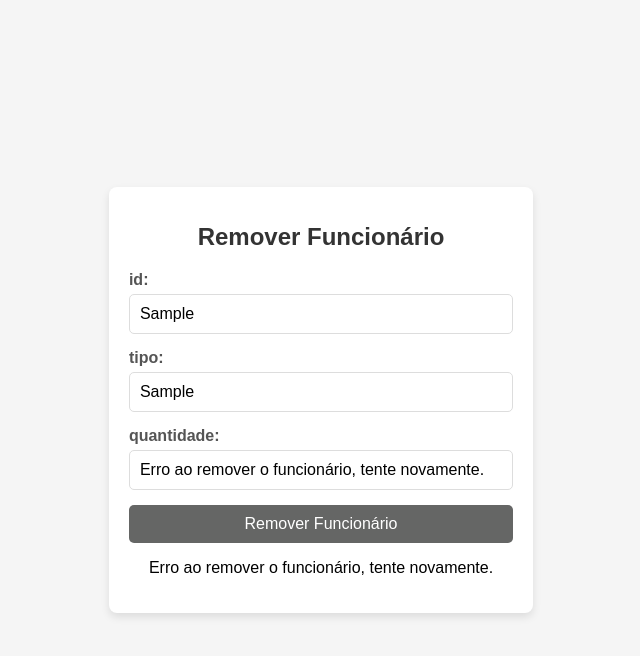
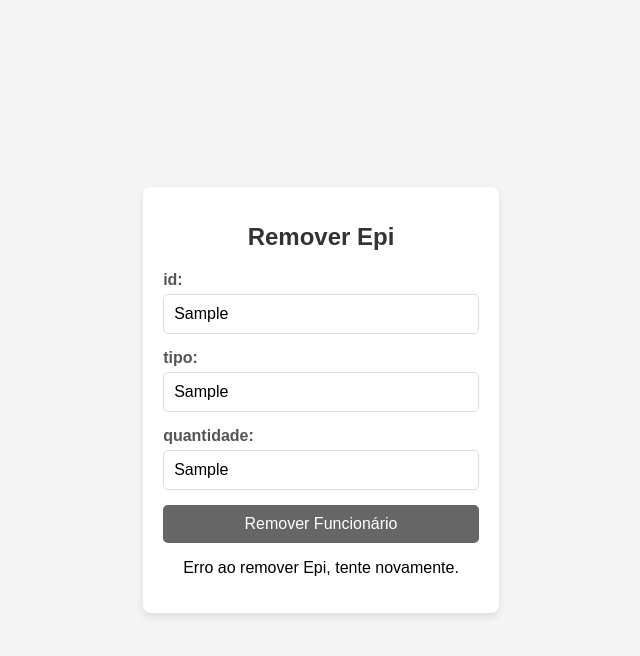
Before and after one commit to bibiarevalo/sistema_GEPI_front, a React (Vite) app: page /excluirEpi in a window 1280 px wide. Both pictures are taken after typing "Sample", "Sample", "Sample" into the empty fields and a click on the button "Remover Funcionário". Shown: the top 656 px of the page, without its empty margins (339-979 px from the left). Built offline with nearby package versions, Linux system fonts and the light colour scheme; no server answers.

Commit message:
fix: ad pagina de exclusão de epi

```diff
--- a/src/pages/exclusaoEpi.jsx
+++ b/src/pages/exclusaoEpi.jsx
@@ -5,8 +5,9 @@ const ExclusaoEpi = () => {
     const [tipo, setTipo] = useState('');
     const [id, setId] = useState('');
     const [quantidade, setQuantidade] = useState('');
+    const [status, setStatus] = useState('');
 
-    const removerFuncionarioHandler = async (e) => {
+    const removerEpiHandler = async (e) => {
         e.preventDefault();
 
         const url = `http://localhost:6969/epis/remover/${id}`;
@@ -14,23 +15,24 @@ const ExclusaoEpi = () => {
         try {
             const resposta = await axios.delete(url);
 
-            if (resposta.quantidade === 200) {
-                setQuantidade('Funcionário removido com sucesso!');
+            if (resposta.status === 200) {
+                setStatus('Epi removida com sucesso!');
                 setTipo('');
                 setId('');
+                setQuantidade('')
             } else {
-                setQuantidade('Erro ao remover o funcionário.');
+                setStatus('Erro ao remover Epi.');
             }
         } catch (error) {
-            console.error("Erro ao remover funcionário:", error);
-            setQuantidade('Erro ao remover o funcionário, tente novamente.');
+            console.error("Erro ao remover Epi:", error);
+            setStatus('Erro ao remover Epi, tente novamente.');
         }
     };
 
     return (
         <div className="form-container">
-            <h1>Remover Funcionário</h1>
-            <form onSubmit={removerFuncionarioHandler}>
+            <h1>Remover Epi</h1>
+            <form onSubmit={removerEpiHandler}>
 
 
                 <div className="form-group">
@@ -76,7 +78,7 @@ const ExclusaoEpi = () => {
                 </div>
             </form>
 
-            {quantidade && <p>{quantidade}</p>}
+            {status && <p>{status}</p>}
         </div>
     );
 };
```
